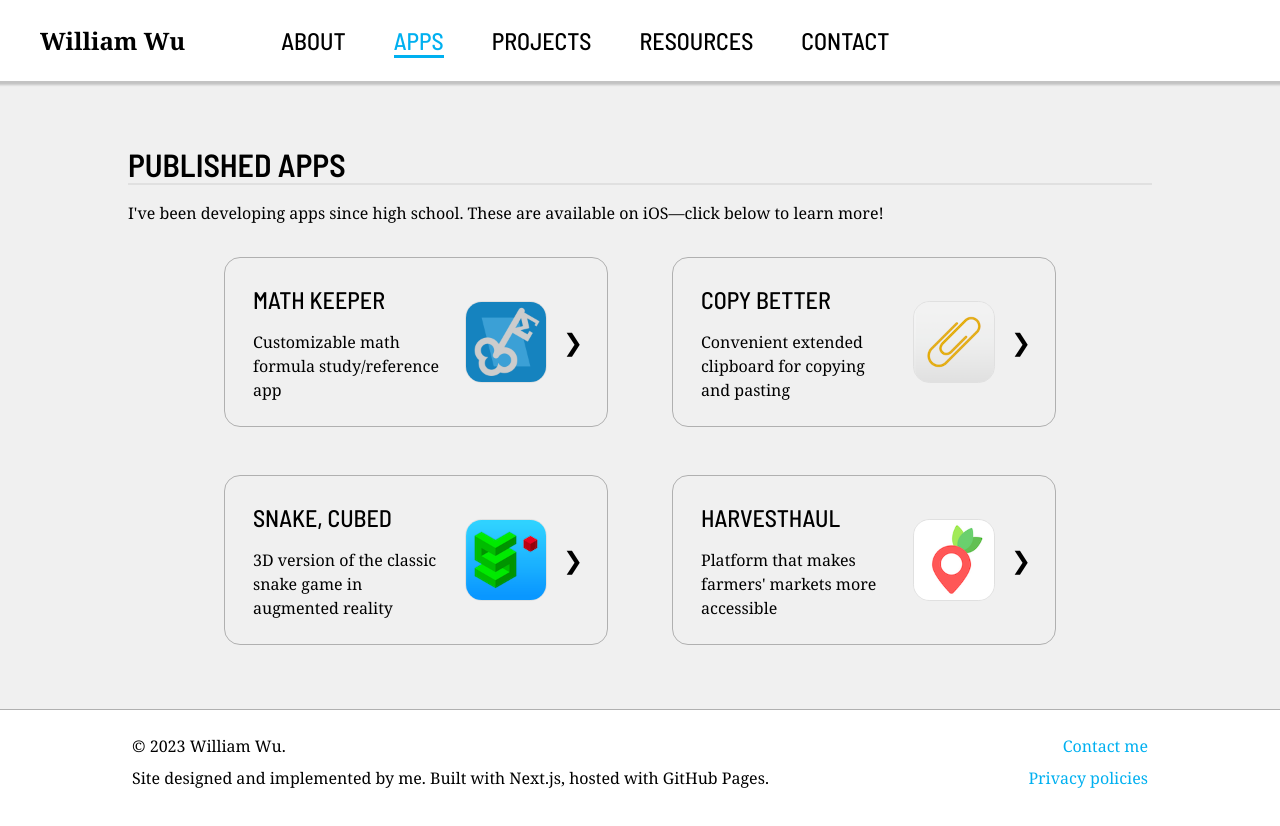
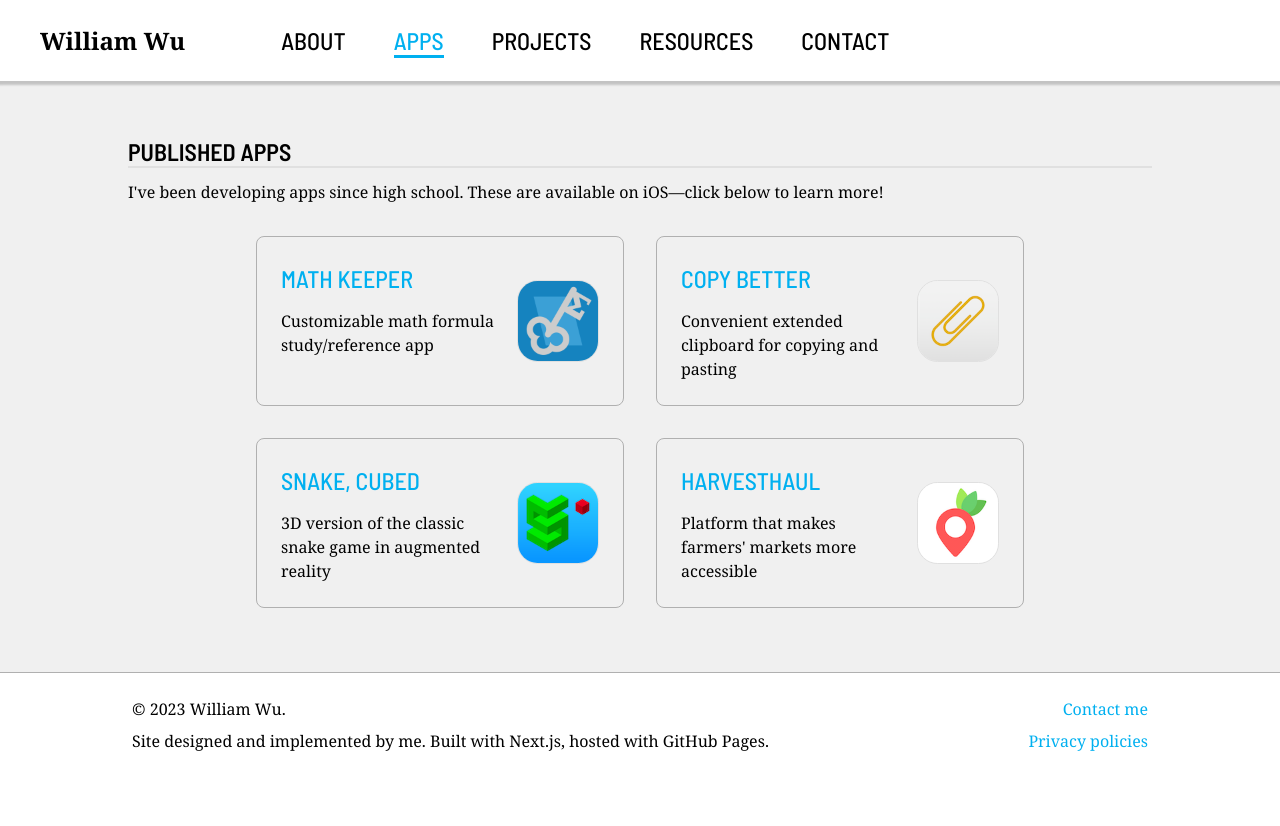
Before and after one commit to wllmwu/wllmwu.github.io, a Next.js app: page /apps in a window 1280 px wide. Shown: the top 826 px of the page. After the commit the page ends 800 px from the top, so only its background shows below. Built offline with nearby package versions, Linux system fonts and the light colour scheme.

Commit message:
Update global and page styles, simplify `Card` and `CardList`

```diff
--- a/components/Card.tsx
+++ b/components/Card.tsx
@@ -12,16 +12,15 @@ interface CardProps {
 function Card({ title, subtitle, linkPath, children }: CardProps) {
   return (
     <div className={styles.card}>
-      <Link href={linkPath} className={styles.cardLink}>
-        <div className={styles.cardInnerWrapper}>
-          <div className={styles.cardContent}>
-            <p className={styles.cardTitle}>{title}</p>
-            {subtitle && <p className={styles.cardSubtitle}>{subtitle}</p>}
-          </div>
-          {children && <div className={styles.cardSecondaryContent}>{children}</div>}
-          <div className={styles.cardArrow}>{"\u276f"}</div>
-        </div>
-      </Link>
+      <div className={styles.cardContent}>
+        <p className={styles.cardTitle}>
+          <Link href={linkPath} className={styles.cardLink}>
+            {title}
+          </Link>
+        </p>
+        {subtitle && <p className={styles.cardSubtitle}>{subtitle}</p>}
+      </div>
+      {children && <div className={styles.cardSecondaryContent}>{children}</div>}
     </div>
   );
 }
--- a/components/CardList.tsx
+++ b/components/CardList.tsx
@@ -2,13 +2,12 @@ import React from "react";
 import styles from "../styles/Card.module.css";
 
 interface CardListProps {
-  numColumns: 2 | 3;
   children: React.ReactNode;
 }
 
-function CardList({ numColumns, children }: CardListProps) {
+function CardList({ children }: CardListProps) {
   return (
-    <div className={styles.cardListContainer} data-columns={numColumns}>
+    <div className={styles.cardListContainer}>
       <div className={styles.cardList}>{children}</div>
     </div>
   );
--- a/components/Image.tsx
+++ b/components/Image.tsx
@@ -20,7 +20,7 @@ function Image({ source, width, height, alt, className }: ImageProps) {
       decoding="async"
       width={width}
       height={height}
-      className={combineClasses(styles.image, className ?? "")}
+      className={combineClasses(styles.image, className)}
     />
   );
 }
--- a/components/NavigationBar.tsx
+++ b/components/NavigationBar.tsx
@@ -21,7 +21,7 @@ function NavigationBar() {
               href={`/${node.slug}`}
               className={combineClasses(
                 styles.topLink,
-                currentPath.startsWith(node.slug) ? styles.topLinkCurrent : ""
+                currentPath.startsWith(node.slug) ? styles.topLinkCurrent : null
               )}
             >
               {node.title.toUpperCase()}
--- a/pages/apps/index.mdx
+++ b/pages/apps/index.mdx
@@ -8,7 +8,7 @@ import { Card, CardList, AppIconImage } from "#components";
 
 I've been developing apps since high school. These are available on iOS&mdash;click below to learn more!
 
-<CardList numColumns={2}>
+<CardList>
   <Card
     title="Math Keeper"
     subtitle="Customizable math formula study/reference app"
--- a/pages/index.mdx
+++ b/pages/index.mdx
@@ -8,7 +8,7 @@ import { Card, CardList } from "#components";
 
 Hi! I'm a computer science student and software developer. I enjoy learning and making things. Here are some pages on this site that I'd like to feature:
 
-<CardList numColumns={2}>
+<CardList>
   <Card
     title="About me"
     subtitle="Some more information about myself, plus my resume"
--- a/pages/projects/index.mdx
+++ b/pages/projects/index.mdx
@@ -8,7 +8,7 @@ import { Card, CardList } from "#components";
 
 Check out some projects I've worked on below! These include both personal projects that I created in my free time and applications that I developed as part of a team.
 
-<CardList numColumns={2}>
+<CardList>
   <Card
     title="UCSD Course Grapher"
     subtitle="A graphical course planning tool for UCSD students"
--- a/styles/Card.module.css
+++ b/styles/Card.module.css
@@ -1,61 +1,31 @@
 .cardListContainer {
-  --card-width: 24rem;
-  --card-column-gap: 4rem;
-  --card-row-gap: 3rem;
-  margin: 2rem auto;
-}
-
-.cardListContainer[data-columns="2"] {
-  width: calc(2 * var(--card-width) + var(--card-column-gap));
-}
-
-.cardListContainer[data-columns="3"] {
-  --card-width: 16rem;
-  --card-column-gap: 2rem;
-  width: calc(3 * var(--card-width) + 2 * var(--card-column-gap));
+  margin: 2rem 0;
 }
 
 .cardList {
+  --card-gutter: 2rem;
+  margin: 0 auto;
+  max-width: 48rem;
   display: flex;
   flex-direction: row;
   flex-wrap: wrap;
   justify-content: flex-start;
   align-items: stretch;
-  column-gap: var(--card-column-gap);
-  row-gap: var(--card-row-gap);
+  column-gap: var(--card-gutter);
+  row-gap: var(--card-gutter);
 }
 
 .card {
-  flex: 0 1 var(--card-width);
+  width: calc(calc(100% - var(--card-gutter)) / 2);
   border: 1px solid var(--text-secondary-color);
-  border-radius: 1rem;
-}
-
-.card:hover {
-  border-color: var(--accent-color);
-}
-
-.card:hover * {
-  color: var(--accent-color);
-  border-color: var(--accent-color);
-}
-
-.cardLink:hover {
-  text-decoration: none;
-}
-
-.cardInnerWrapper {
-  width: 100%;
-  height: 100%;
+  border-radius: 8px;
   display: flex;
   flex-direction: row;
-  align-items: stretch;
+  padding: 1.5rem;
 }
 
 .cardContent {
   flex: 1;
-  padding: 1.5rem 1.75rem;
-  padding-right: 0;
 }
 
 .cardTitle {
@@ -63,29 +33,26 @@
   font-family: var(--heading-typeface);
   font-size: 1.5rem;
   font-weight: var(--weight-medium);
-  color: var(--text-primary-color);
   text-transform: uppercase;
 }
 
 .cardSubtitle {
   margin: 0;
   margin-top: 0.75em;
-  font-family: var(--body-typeface);
-  font-size: 1rem;
-  font-weight: var(--weight-normal);
-  color: var(--text-primary-color);
 }
 
 .cardSecondaryContent {
+  flex: 0;
   margin: auto 0;
   margin-left: 1rem;
 }
 
-.cardArrow {
-  margin: auto 1rem;
-  margin-right: 1.5rem;
-  font-family: var(--heading-typeface);
-  font-size: 1.5rem;
-  font-weight: var(--weight-medium);
-  color: var(--text-primary-color);
+@media (max-width: 800px) {
+  .cardList {
+    max-width: 24rem;
+  }
+
+  .card {
+    width: 100%;
+  }
 }
--- a/styles/Image.module.css
+++ b/styles/Image.module.css
@@ -17,7 +17,7 @@
 
 .appIcon {
   border: 1px solid var(--highlight-color);
-  border-radius: 20%;
+  border-radius: 25%;
   box-sizing: content-box;
 }
 
--- a/styles/Page.module.css
+++ b/styles/Page.module.css
@@ -1,5 +1,7 @@
 .page {
+  border-radius: 8px;
   box-shadow: 0px 0px 3px 3px var(--shadow-color);
+  overflow: hidden;
 }
 
 .content {
--- a/styles/globals.css
+++ b/styles/globals.css
@@ -42,29 +42,29 @@ h6 {
 }
 
 h1 {
-  font-size: 3rem;
+  font-size: 2rem;
   border-bottom: 3px solid var(--highlight-color);
 }
 
 h2 {
-  font-size: 2rem;
+  font-size: 1.5rem;
   border-bottom: 2px solid var(--highlight-color);
 }
 
 h3 {
-  font-size: 1.5rem;
+  font-size: 1.25rem;
 }
 
 h4 {
-  font-size: 1.25rem;
+  font-size: 1rem;
 }
 
 h5 {
-  font-size: 1rem;
+  font-size: 0.75rem;
 }
 
 h6 {
-  font-size: 0.75rem;
+  font-size: 0.625rem;
 }
 
 p {
--- a/utils/index.ts
+++ b/utils/index.ts
@@ -6,7 +6,8 @@ export const trimSlashes: (path: string) => string = (path) => {
   return "";
 };
 
-export const combineClasses: (...classNames: string[]) => string = (...classNames) => {
-  classNames = classNames.filter((value) => value);
-  return classNames.join(" ");
+export const combineClasses: (...classNames: Array<string | null | undefined>) => string = (
+  ...classNames
+) => {
+  return classNames.filter((value) => value).join(" ");
 };
```
